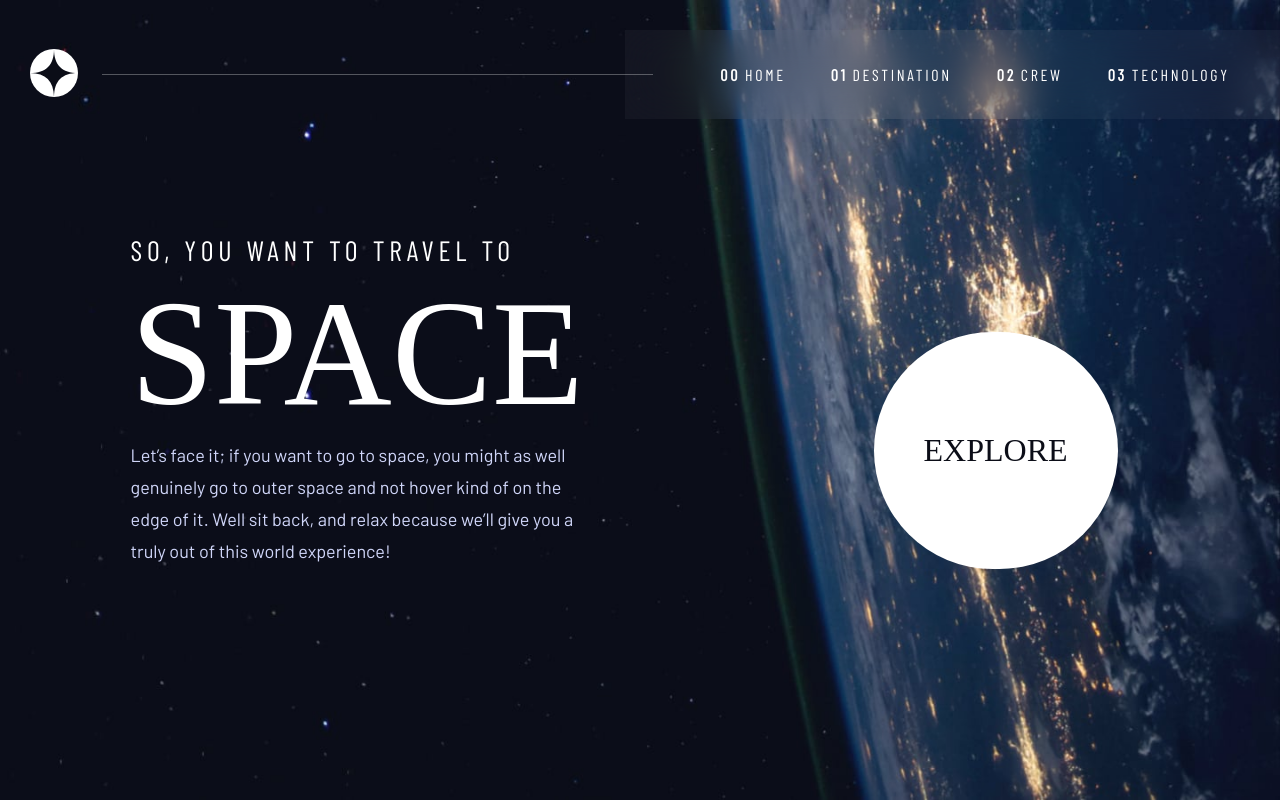
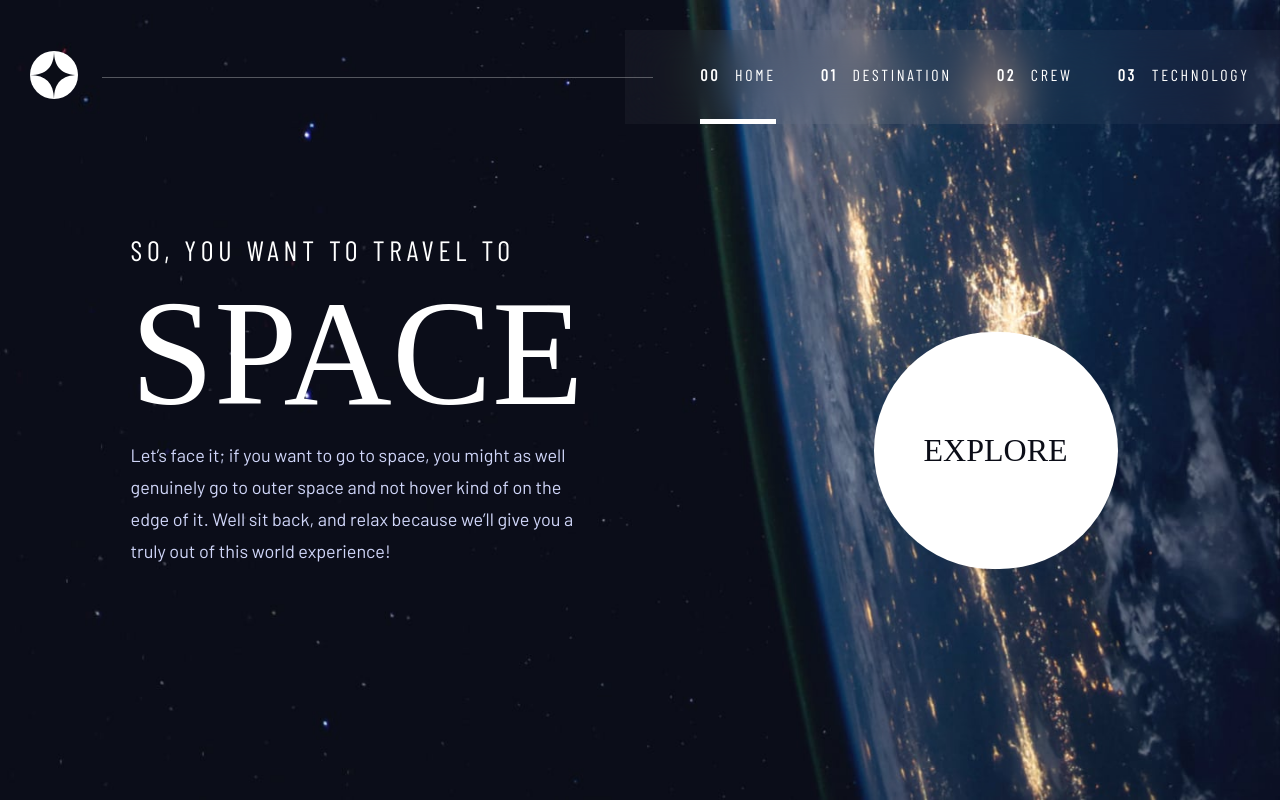
Before and after one commit to anandureghu/space-tourism-fem, a React (Vite) app: page / in a window 1280 px wide. Built offline with nearby package versions, Linux system fonts and the light colour scheme; a web font is replaced by a local one.

Commit message:
added navbar hover style

```diff
--- a/src/components/Navbar/Navbar.scss
+++ b/src/components/Navbar/Navbar.scss
@@ -45,6 +45,16 @@
       text-transform: uppercase;
       padding: 35px 0;
       color: $primary;
+      cursor: pointer;
+      transition: all 0.15s ease;
+
+      &:hover {
+        border-bottom: 5px solid #bcbcbc;
+      }
+
+      &.active {
+        border-bottom: 5px solid $primary;
+      }
     }
   }
 
@@ -52,6 +62,6 @@
     font-size: 16px;
     font-family: $barlow-condensed;
     font-weight: bold;
-    margin-right: 5px;
+    margin-right: 15px;
   }
 }
```
Also changed, not shown: 1 other file (tests, documents, lock files or other folders).
